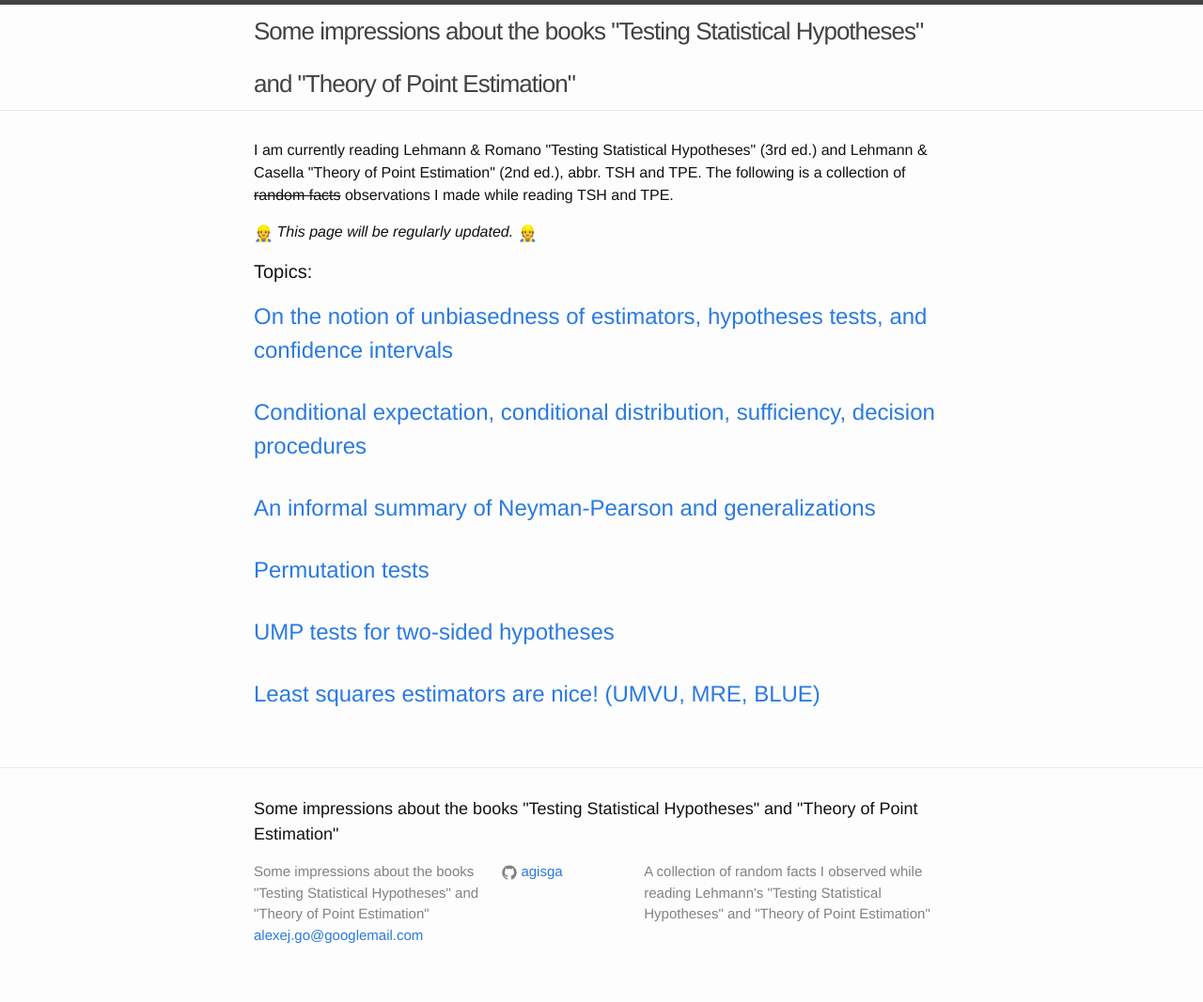
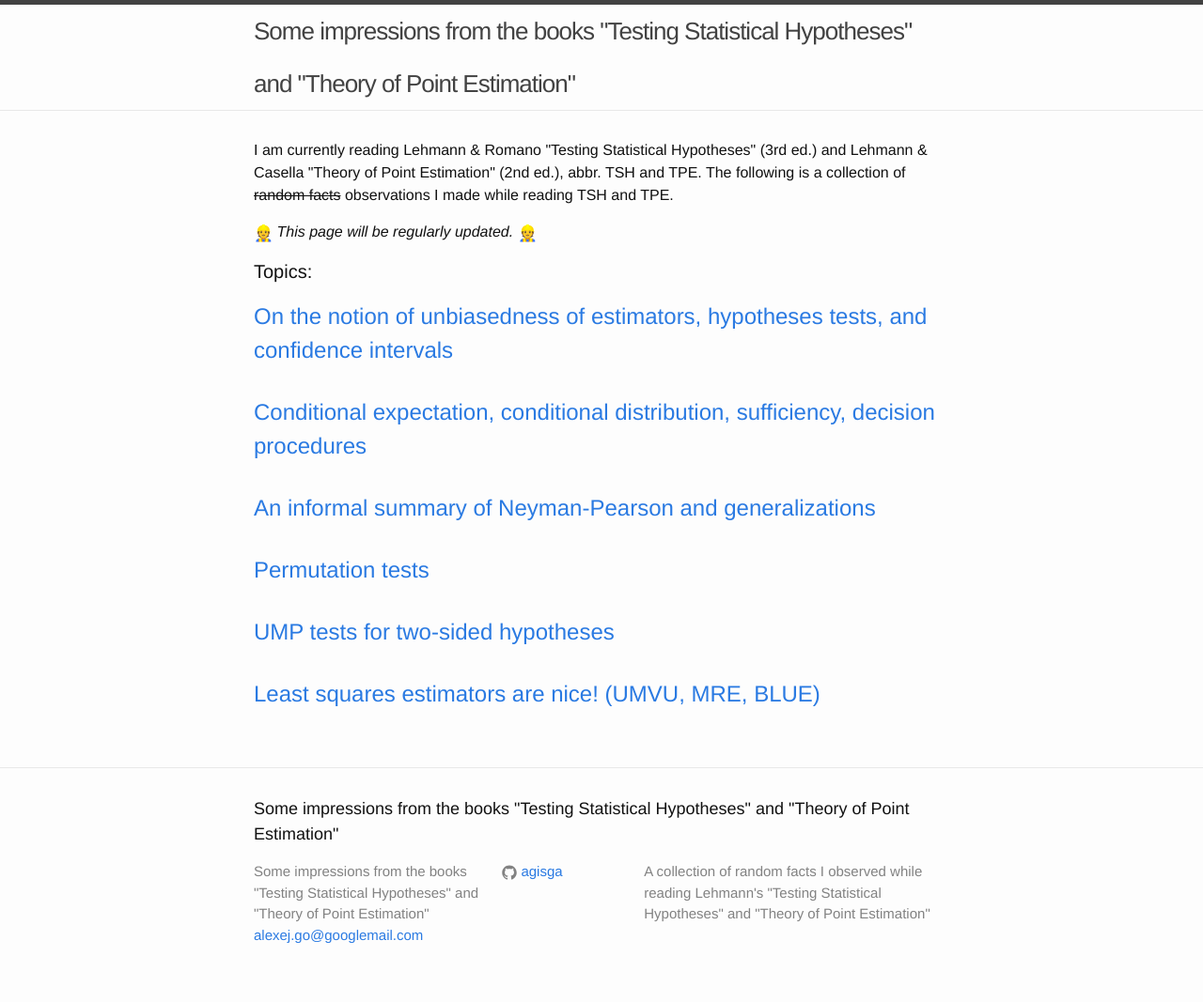
Before and after one commit to agisga/Lehmanns_TSH_and_TPE, a Jekyll site: the page built from index.html, in a window 1280 px wide. Shown: the whole page at 94% size. Built offline with Jekyll 4.4.1, drawn with Linux system fonts in a browser that asks for light colours; emoji names are drawn with the system emoji font; Markdown is read by kramdown in place of the engine named in the settings.

Commit message:
Little grammar fix

```diff
--- a/_config.yml
+++ b/_config.yml
@@ -1,5 +1,5 @@
 # Site settings
-title: Some impressions about the books  "Testing Statistical Hypotheses" and "Theory of Point Estimation"
+title: Some impressions from the books  "Testing Statistical Hypotheses" and "Theory of Point Estimation"
 email: alexej.go@googlemail.com
 description: > # this means to ignore newlines until "baseurl:"
   A collection of random facts I observed while reading Lehmann's
```
